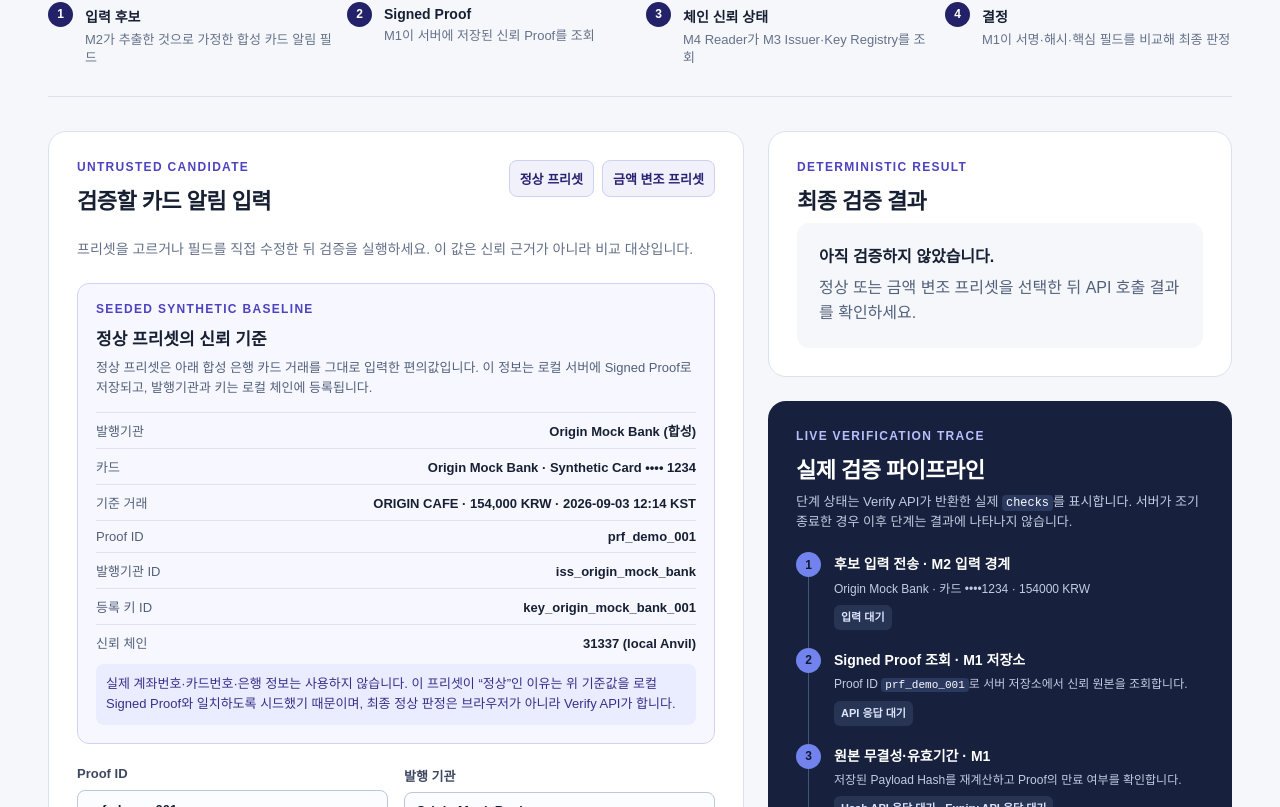
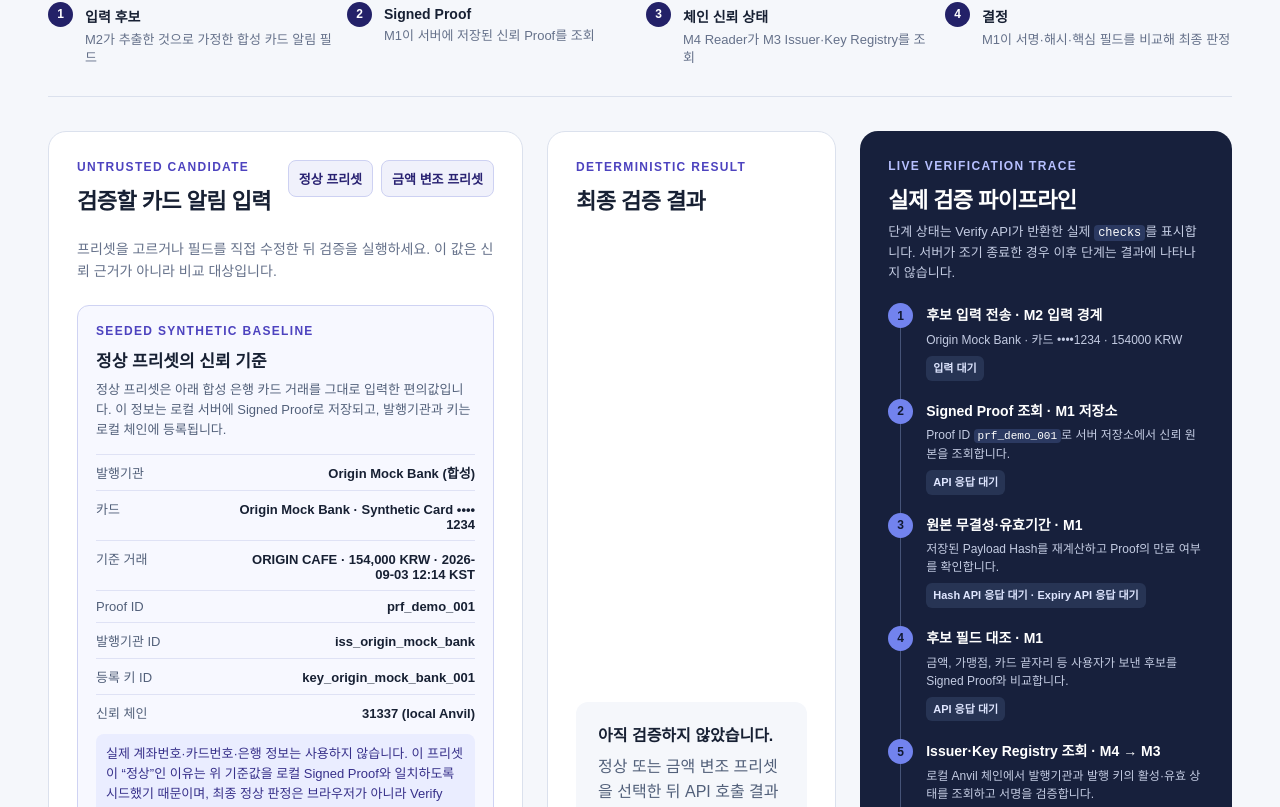
Before and after one commit to OriginProof-3web/OriginProof, a Next.js app in the folder apps/web/: page / in a window 1280 px wide. Shown: the part 353-1160 px from the top of the page. Built offline with nearby package versions, Linux system fonts and the light colour scheme.

Commit message:
style: arrange demo cards horizontally

```diff
--- a/apps/web/app/styles.css
+++ b/apps/web/app/styles.css
@@ -29,9 +29,9 @@ h3 { font-size: 14px; margin-bottom: 8px; }
 .flow-list strong { display: block; font-size: 14px; margin: 4px 0 5px; }
 .flow-list p { color: #65718a; font-size: 13px; line-height: 1.45; margin: 0; }
 
-.workspace { display: grid; gap: 24px; grid-template-columns: minmax(0, 1.2fr) minmax(320px, .8fr); margin-top: 34px; }
+.workspace { display: grid; gap: 24px; grid-template-columns: minmax(430px, 1.15fr) minmax(280px, .7fr) minmax(330px, .9fr); margin-top: 34px; }
 .candidate-form, .result-panel { background: #fff; border: 1px solid #dbe1ed; border-radius: 18px; padding: 28px; }
-.verification-aside { display: grid; gap: 24px; align-content: start; }
+.verification-aside { display: contents; }
 .form-heading { align-items: flex-start; display: flex; gap: 16px; justify-content: space-between; }
 .preset-buttons { display: flex; flex-wrap: wrap; gap: 8px; justify-content: flex-end; }
 .preset-buttons button { background: #f0f1fb; border: 1px solid #cdd1f2; border-radius: 8px; color: #292272; cursor: pointer; font-size: 13px; font-weight: 700; padding: 8px 10px; }
@@ -87,6 +87,11 @@ dd { font-weight: 700; text-align: right; }
 .pipeline-list p { color: #c4cce3; font-size: 12px; line-height: 1.5; margin-bottom: 7px; }
 .trace-state { background: #273454; border-radius: 6px; color: #dfe6ff; display: inline-block; font-size: 11px; font-weight: 800; line-height: 1.35; padding: 5px 7px; }
 
+@media (max-width: 1180px) {
+  .workspace { grid-template-columns: minmax(0, 1fr) minmax(320px, .9fr); }
+  .candidate-form { grid-column: 1 / -1; }
+}
+
 @media (max-width: 860px) {
   main { padding: 30px 18px 48px; }
   .hero, .form-heading { align-items: flex-start; flex-direction: column; }
```
